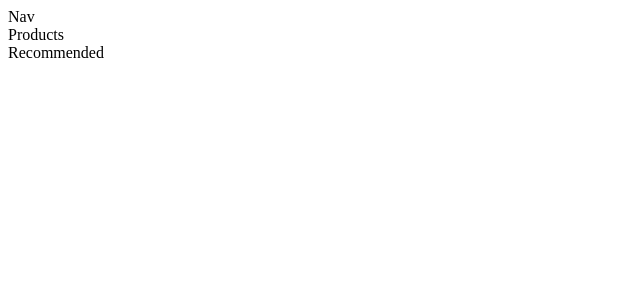
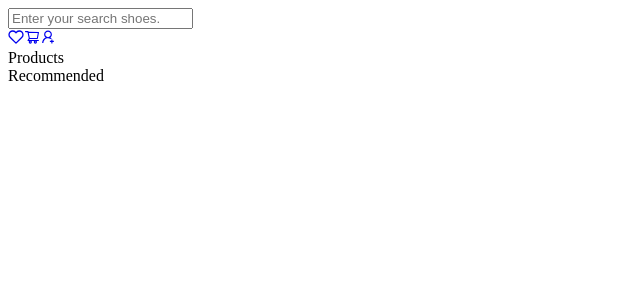
Before and after one commit to matheusduartedevs/e-commerce-search-filtering, a React (Vite) app: page / in a window 1280 px wide. Shown: the top 300 px of the page, without its empty margins (0-640 px from the left). Built offline with nearby package versions, Linux system fonts and the light colour scheme.

Commit message:
desenvolvimento da navbar

```diff
--- a/package.json
+++ b/package.json
@@ -11,7 +11,8 @@
   },
   "dependencies": {
     "react": "^18.2.0",
-    "react-dom": "^18.2.0"
+    "react-dom": "^18.2.0",
+    "react-icons": "^4.10.1"
   },
   "devDependencies": {
     "@types/react": "^18.2.15",
--- a/src/Navigation/Nav.jsx
+++ b/src/Navigation/Nav.jsx
@@ -1,8 +1,32 @@
+import { FiHeart } from 'react-icons/fi'
+import { AiOutlineShoppingCart, AiOutlineUserAdd } from 'react-icons/ai'
 import './Nav.css'
 
 const Nav = () => {
   return (
-    <div>Nav</div>
+    <nav>
+      <div className="nav-container">
+        <input
+          type="text"
+          className="search-input"
+          placeholder='Enter your search shoes.'
+        />
+      </div>
+
+      <div className="profile-container">
+        <a href="#">
+          <FiHeart className='nav-icons' />
+        </a>
+
+        <a href="#">
+          <AiOutlineShoppingCart className='nav-icons' />
+        </a>
+
+        <a href="#">
+          <AiOutlineUserAdd className='nav-icons' />
+        </a>
+      </div>
+    </nav>
   )
 }
 
```
Also changed, not shown: 1 other file (tests, documents, lock files or other folders).
